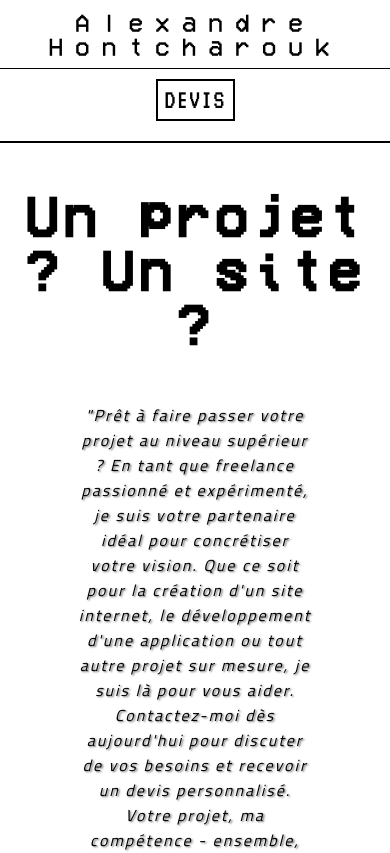
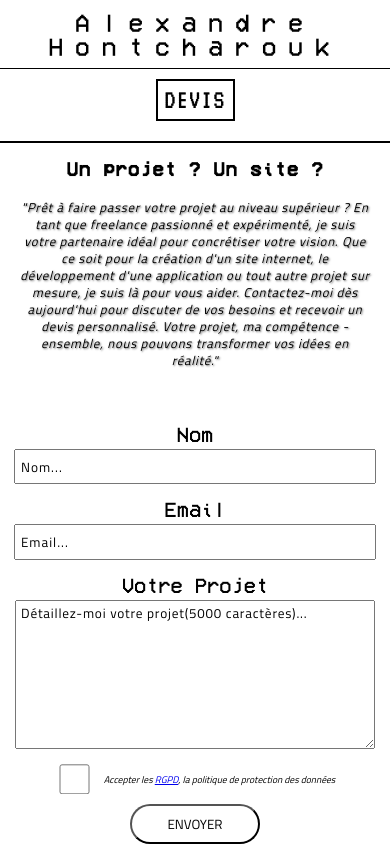
Before and after one commit to widmaker666/alexandre_hontcharouk_portfolio, a Next.js app: page /devis in a window 390 px wide. Shown: the top 853 px of the page. Built offline with nearby package versions, Linux system fonts and the light colour scheme; no server answers.

Commit message:
responsive mobile fini normalement

```diff
--- a/app/style/components/footer.module.css
+++ b/app/style/components/footer.module.css
@@ -53,13 +53,12 @@
   letter-spacing: 4px;
 }
 
-
 .div2 > div {
   display: flex;
   flex-direction: column;
   gap: 30px;
   align-items: center;
-    transform: translateY(20px)
+  transform: translateY(20px);
 }
 .div2 > div > a {
   text-decoration: none;
@@ -67,7 +66,6 @@
   font-family: var(--font-titi);
   font-style: italic;
   font-size: 1.2rem;
-
 }
 .div2 > div > a:hover {
   text-decoration: 1px underline white;
@@ -95,8 +93,10 @@
   font-family: var(--font-titi);
   font-style: italic;
   text-shadow: 1px 1px 2px rgba(0, 0, 0, 0.6);
-    font-size:small;
+  font-size: small;
 }
+
+/* //* MEDIA SCREEN MOBILE FIRST // */
 
 @media screen and (min-width: 320px) and (max-width: 1023px) {
   .footer-section {
@@ -171,7 +171,6 @@
     font-family: var(--font-titi);
     font-style: italic;
     font-size: 0.7rem;
-
   }
   .div2 > div > a:hover {
     text-decoration: 1px underline white;
@@ -200,12 +199,11 @@
     font-family: var(--font-titi);
     font-style: italic;
     text-shadow: 1px 1px 2px rgba(0, 0, 0, 0.6);
-      font-size:0.5rem;
+    font-size: 0.5rem;
   }
 
   .div3 > a > svg {
-    width: 40px;
-    height: 40px;
-
+    width: 30px;
+    height: 30px;
   }
 }
--- a/app/style/pages/devis.module.css
+++ b/app/style/pages/devis.module.css
@@ -16,14 +16,13 @@
   letter-spacing: 2px;
   line-height: 25px;
   width: 60%;
-    text-shadow: 1.4px 1.4px 2px rgba(0,0,0,0.6);
+  text-shadow: 1.4px 1.4px 2px rgba(0, 0, 0, 0.6);
   padding: 5px;
 }
 .form-container {
   display: flex;
   flex-direction: column;
   align-items: center;
-
 }
 
 .form-container label {
@@ -63,8 +62,7 @@
   color: black;
 }
 
-
- .form-container textarea:focus{
+.form-container textarea:focus {
   background: var(--red);
   color: white;
   font-weight: 700;
@@ -87,7 +85,6 @@
   font-family: var(--font-titi) !important;
   font-size: 0.8rem !important;
   font-style: italic;
-
 }
 
 .btn-submit {
@@ -107,3 +104,117 @@
   transition: 0.4s ease-in-out;
   transform: scale(1.08);
 }
+
+/* //* MEDIA SCREEN MOBILE FIRST // */
+
+@media screen and (min-width: 320px) and (max-width: 1024px) {
+  .form-devis {
+    height: auto;
+  }
+  .form-devis > h1 {
+    font-family: "vcr";
+    text-align: center;
+    font-size: 1.2rem;
+    letter-spacing: 1px;
+  }
+  .form-devis > p {
+    margin: 0 auto;
+    margin-bottom: 50px;
+    text-align: center;
+    font-family: var(--font-titi);
+    font-style: italic;
+    font-size: 0.8rem;
+    letter-spacing: 0.8px;
+    line-height: 17px;
+    width: 90%;
+    text-shadow: 1px 1px 2px rgba(0, 0, 0, 0.6);
+    padding: 5px;
+  }
+  .form-container {
+    display: flex;
+    flex-direction: column;
+    align-items: center;
+  }
+
+  .form-container label {
+    font-family: "vcr";
+    font-size: 1.3rem;
+    margin-bottom: 5px;
+  }
+
+  .form-container input {
+    width: 90%;
+    height: 3.5vh;
+    padding-left: 5px;
+    font-family: var(--font-titi);
+    letter-spacing: 1px;
+    margin-bottom: 15px;
+  }
+
+  .form-container input::placeholder {
+    color: black;
+  }
+
+  .form-container input:focus {
+    background: var(--red);
+    color: white;
+    font-weight: 700;
+  }
+
+  .form-container textarea {
+    width: 90%;
+    height: 17vh;
+    padding-left: 5px;
+    font-family: var(--font-titi);
+    letter-spacing: 0.8px;
+  }
+
+  .form-container textarea::placeholder {
+    color: black;
+  }
+
+  .form-container textarea:focus {
+    background: var(--red);
+    color: white;
+    font-weight: 700;
+  }
+
+  .checkbox {
+    display: flex;
+    justify-content: center;
+    align-items: center;
+    width: 100%;
+    margin-top: 10px;
+  }
+
+  .rgpd {
+    width: 10% !important;
+    margin: 0 10px 0 0;
+    transform: translateY(18%);
+  }
+
+  .rgpdLabel {
+    font-family: var(--font-titi) !important;
+    font-size: 0.6rem !important;
+    font-style: italic;
+  }
+
+  .btn-submit {
+    width: 130px;
+    height: 40px;
+    background: transparent;
+    border-radius: 20px;
+    text-transform: uppercase;
+    font-family: var(--font-titi);
+    transition: 0.4s;
+    margin-bottom: 30px;
+  }
+  .btn-submit:hover {
+    background: var(--red);
+    color: white;
+    cursor: pointer;
+    font-weight: 700;
+    transition: 0.4s ease-in-out;
+    transform: scale(1.08);
+  }
+}
```
Also changed, not shown: app/style/components/singlePageProject.module.css (+176 -18 lines). Lines whose indentation alone changed are shown as unchanged.
